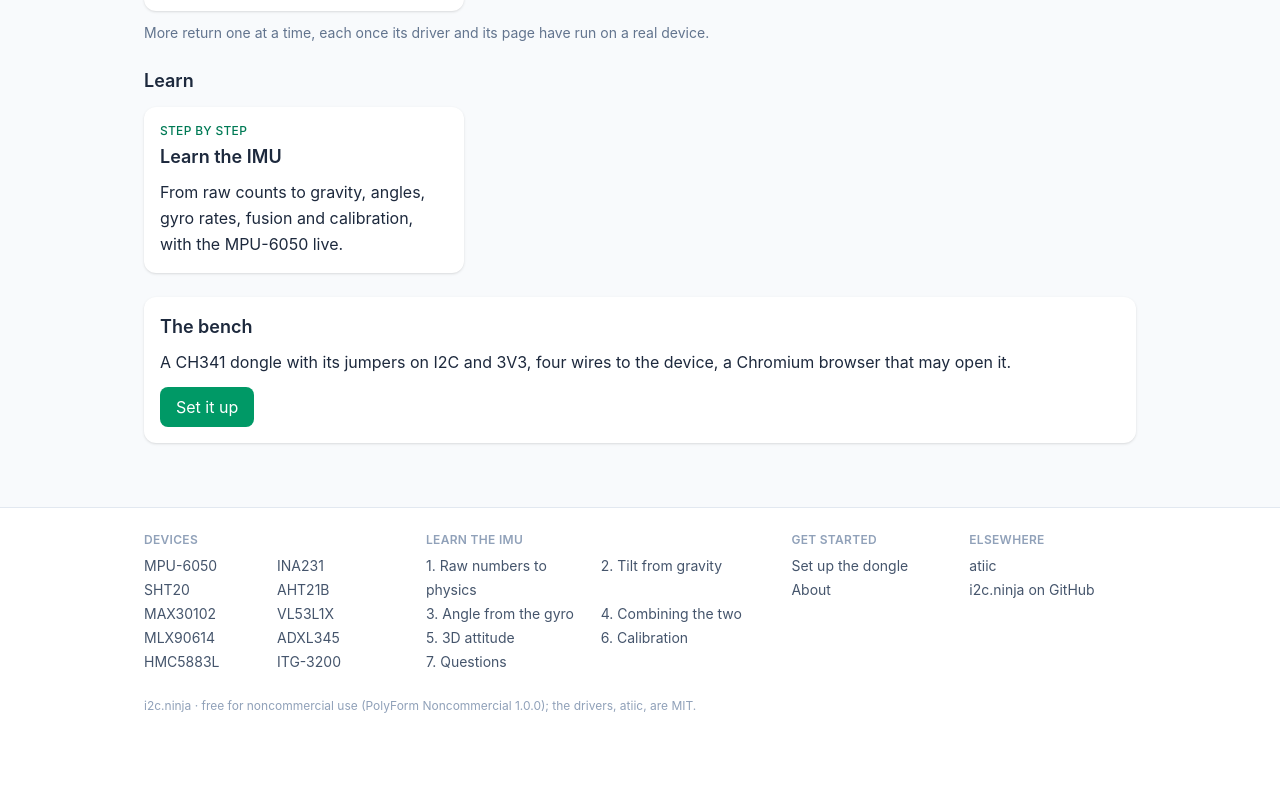
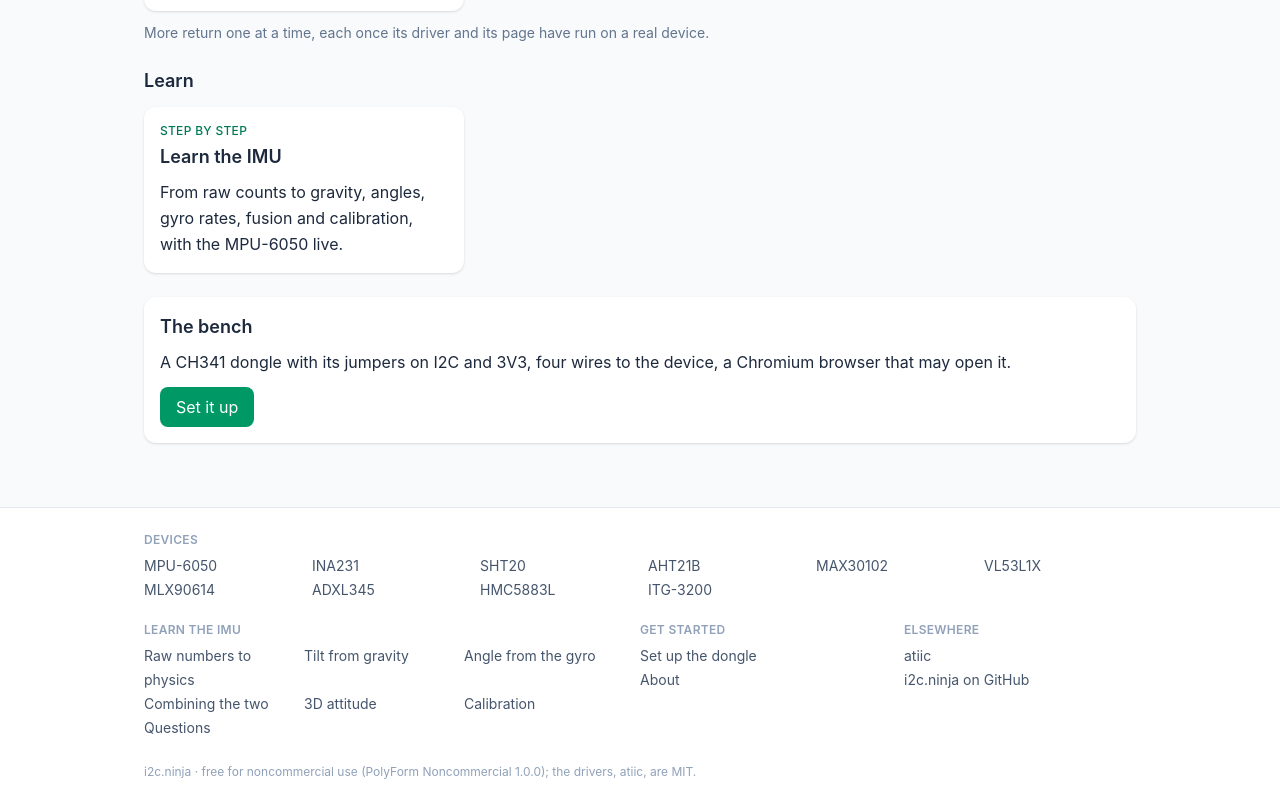
Before and after one commit to aguegu/i2c.ninja, a Vue app: page / in a window 1280 px wide. Shown: the part 1090-1890 px from the top of the page. Before the commit the page ends 1824 px from the top, so only its background shows below. Built offline with nearby package versions, Linux system fonts and the light colour scheme.

Commit message:
SiteFooter: the devices fill rows across the full width (room for many more), Learn, Get started and Elsewhere on the row under them; the steps without numbers
Co-Authored-By: Claude Opus 5.5 <noreply@anthropic.com>

```diff
--- a/src/components/SiteFooter.vue
+++ b/src/components/SiteFooter.vue
@@ -1,26 +1,29 @@
 <script setup>
-// The footer: the site map (every page, from lib/nav.js), kept short (the
-// devices and the Learn steps in two columns each), and the license
+// The footer: the site map (every page, from lib/nav.js) and the license.
+// Kept short as the devices grow: they fill rows across the full width
+// first; Learn, Get started and Elsewhere share the row under them.
 import { DEVICE_LINKS, LEARN_LINKS, START_LINKS, ELSEWHERE_LINKS } from '../lib/nav.js';
 
 const link = 'text-slate-600 hover:text-emerald-600 dark:text-slate-300';
 const head = 'mb-1.5 text-xs font-semibold tracking-wide text-slate-400 uppercase';
 const start = START_LINKS.filter((l) => l.to !== '/'); // the logo is home
+const steps = LEARN_LINKS.slice(1).map((l) => ({ ...l, label: l.label.replace(/^\d+\.\s*/, '') }));
 </script>
 
 <template>
   <footer class="mt-12 border-t border-slate-200 bg-white dark:border-slate-700 dark:bg-slate-800">
-    <nav class="mx-auto grid max-w-5xl grid-cols-2 gap-x-8 gap-y-5 px-4 py-6 text-sm leading-6 md:grid-cols-[1.2fr_1.6fr_0.7fr_0.8fr]" aria-label="Site map">
-      <div class="col-span-2 md:col-span-1">
+    <nav class="mx-auto flex max-w-5xl flex-col gap-5 px-4 py-6 text-sm leading-6" aria-label="Site map">
+      <div>
         <p :class="head">Devices</p>
-        <ul class="grid grid-cols-2 gap-x-4">
+        <ul class="grid grid-cols-[repeat(auto-fill,minmax(8.5rem,1fr))] gap-x-4">
           <li v-for="l in DEVICE_LINKS" :key="l.to"><RouterLink :to="l.to" :class="link">{{ l.label.replace(' / MPU-6500', '') }}</RouterLink></li>
         </ul>
       </div>
+      <div class="grid grid-cols-2 gap-x-8 gap-y-5 md:grid-cols-[2fr_1fr_1fr]">
         <div class="col-span-2 md:col-span-1">
           <p :class="head"><RouterLink to="/learn/imu" class="hover:text-emerald-600">Learn the IMU</RouterLink></p>
-        <ul class="grid grid-cols-2 gap-x-4">
-          <li v-for="l in LEARN_LINKS.slice(1)" :key="l.to"><RouterLink :to="l.to" :class="link">{{ l.label }}</RouterLink></li>
+          <ul class="grid grid-cols-2 gap-x-4 sm:grid-cols-3">
+            <li v-for="l in steps" :key="l.to"><RouterLink :to="l.to" :class="link">{{ l.label }}</RouterLink></li>
           </ul>
         </div>
         <div>
@@ -35,6 +38,7 @@ const start = START_LINKS.filter((l) => l.to !== '/'); // the logo is home
             <li v-for="l in ELSEWHERE_LINKS" :key="l.href"><a :href="l.href" :class="link">{{ l.label }}</a></li>
           </ul>
         </div>
+      </div>
     </nav>
     <p class="mx-auto max-w-5xl px-4 pb-5 text-xs text-slate-400">
       i2c.ninja · free for noncommercial use (PolyForm Noncommercial 1.0.0); the drivers, atiic, are MIT.
```
Lines whose indentation alone changed are shown as unchanged.
